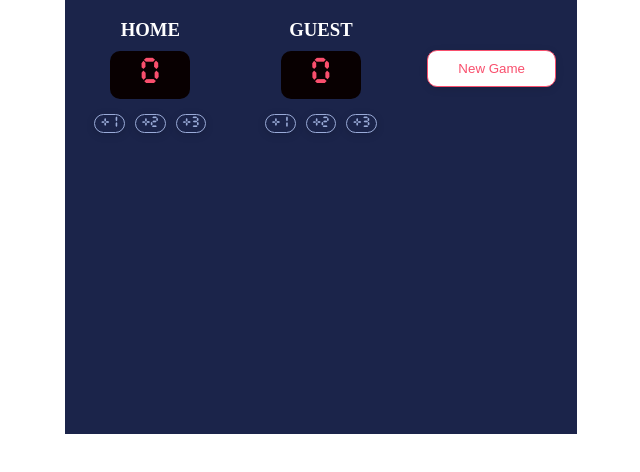
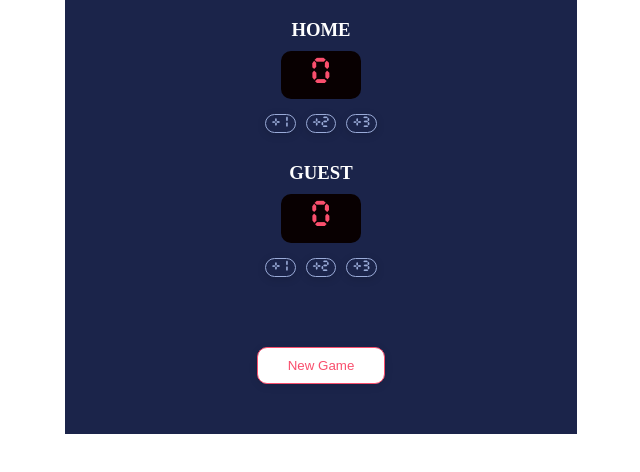
Before and after one commit to juliawantstobeintech/Basketball-scoreboard-app, a website built with Vite: page index.html in a window 1280 px wide. Shown: the whole page, without its empty margins (319-959 px from the left). Built offline with nearby package versions, Linux system fonts and the light colour scheme.

Commit message:
CSS and HTML changes button edits

```diff
--- a/index.css
+++ b/index.css
@@ -9,8 +9,9 @@ body {
 
 .container {
     display: flex;
+    flex-direction: column;
     justify-content: space-between; /* pushes children to each side */
-    align-items: flex-start;        /* aligns items to the top */
+    align-items: center;        /* aligns items to the top */
     background-color: #1B244A;
     padding-bottom: 50px;
     width: 40vw;
@@ -22,6 +23,13 @@ body {
     display: flex;
     flex-direction: column;
     align-items: center; /* centers h3 and scores horizontally */
+    flex: 1;
+}
+
+.groups {
+    display: flex;
+    justify-content: space-between;
+    width: 100%;
     flex: 1;
 }
 
@@ -85,10 +93,11 @@ button:hover {
 
 #newGame {
     font-family: sans-serif;
+    align-self: center;
     color: #F94F6D;
     text-align: center;
     background-color: white;
-    margin-top: 20px;
+    margin-top: 30px;
     padding: 10px 30px;
     display: block;
     margin-left: auto;
--- a/index.html
+++ b/index.html
@@ -4,7 +4,7 @@
     </head>
     <body>
         <div class="container">
-            <div>
+            <div class="groups">
                 <h3>HOME</h3>
                 <div class="scores">
                     <p id="home-score">0</p>
```
